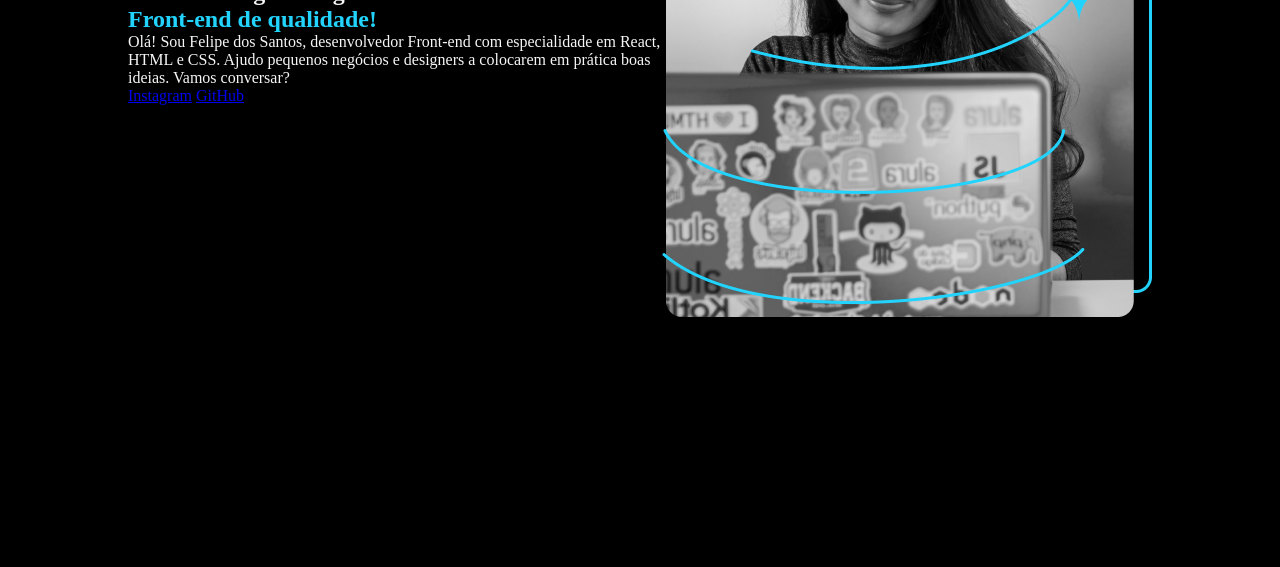
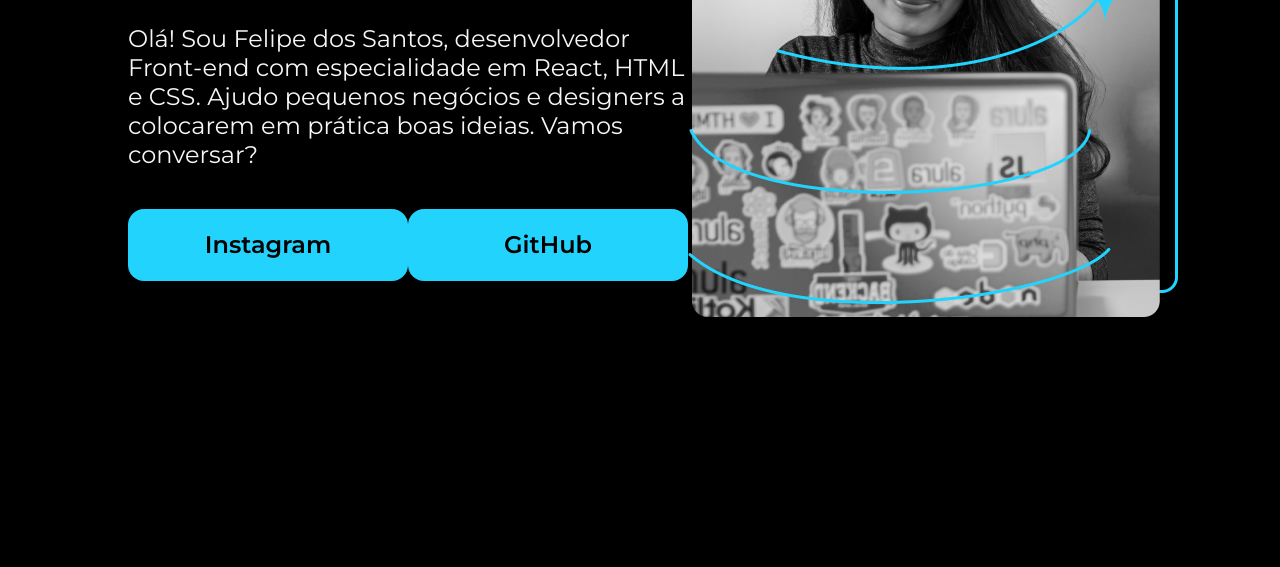
Before and after one commit to felipe-santos-borges/AluraOneProcessoSeletivo, a plain HTML site: page HTML&CSS/index.html in a window 1280 px wide. Shown: the part 361-928 px from the top of the page. Drawn offline with nearby package versions, Linux system fonts and the light colour scheme.

Commit message:
atualizaçoes feitas
foi finalizado

```diff
--- a/HTML&CSS/index.html
+++ b/HTML&CSS/index.html
@@ -10,11 +10,13 @@
 <body>
     <header></header>
     <main class="apresentacao">
-        <section>
-            <h1>Eleve seu negócio digital a outro nível <strong class="titulo-destaque">com um Front-end de qualidade!</strong></h1>
-            <p>Olá! Sou Felipe dos Santos, desenvolvedor Front-end com especialidade em React, HTML e CSS. Ajudo pequenos negócios e designers a colocarem em prática boas ideias. Vamos conversar?</p>
-            <a href="https://Instagram.com.br">Instagram</a>
-            <a href="https://github.com/felipe-santos-borges">GitHub</a>
+        <section class="apresentacao__conteudo">
+            <h1 class="apresentacao__conteudo__titulo">Eleve seu negócio digital a outro nível <strong class="titulo-destaque">com um Front-end de qualidade!</strong></h1>
+            <p class="apresentacao__conteudo__paragrafo">Olá! Sou Felipe dos Santos, desenvolvedor Front-end com especialidade em React, HTML e CSS. Ajudo pequenos negócios e designers a colocarem em prática boas ideias. Vamos conversar?</p>
+            <div class="apresentacao__links">
+                <a class="apresentacao__links__link" href="https://Instagram.com.br">Instagram</a>
+                <a class="apresentacao__links__link" href="https://github.com/felipe-santos-borges">GitHub</a>
+             </div>
         </section>
         <img src="Imagem.png" alt="Foto de programador.">
     </main>
--- a/HTML&CSS/style.css
+++ b/HTML&CSS/style.css
@@ -1,3 +1,6 @@
+@import url('https://fonts.googleapis.com/css2?family=Krona+One&display=swap');
+@import url('https://fonts.googleapis.com/css2?family=Montserrat:ital,wght@0,100..900;1,100..900&display=swap');
+
 .apresentacao {
     display: flex;
     align-items: center;
@@ -20,3 +23,37 @@ body {
 .titulo-destaque {
     color: #22D4FD;
 }
+.apresentacao__conteudo {
+    width: 615px;
+    display: flex;
+    flex-direction: column;
+    gap: 40px;
+}
+
+.apresentacao__conteudo__titulo {
+    font-size: 36px;
+    font-family: "Krona One", sans-serif;
+}
+
+.apresentacao__conteudo__paragrafo {
+    font-size: 24px;
+    font-family: "Montserrat", sans-serif;
+}
+
+.apresentacao__links {
+    display: flex;
+    justify-content: space-between;
+}
+
+.apresentacao__links__link{
+    background-color: #22D4FD;
+    width: 280px;
+    text-align: center;
+    border-radius: 16px;
+    font-size: 24px;
+    padding: 21.5px 0;
+    text-decoration: none;
+    color: black;
+    font-family:  "Montserrat", sans-serif;
+    font-weight: 600;
+}
```
